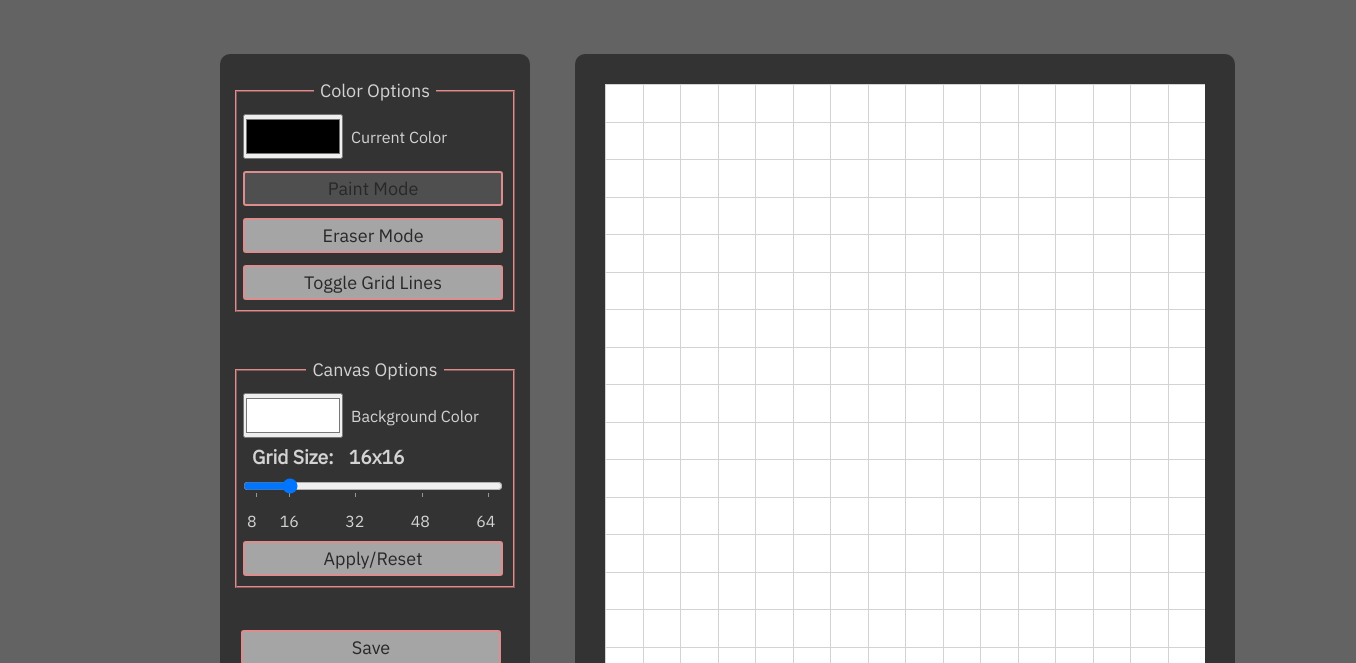
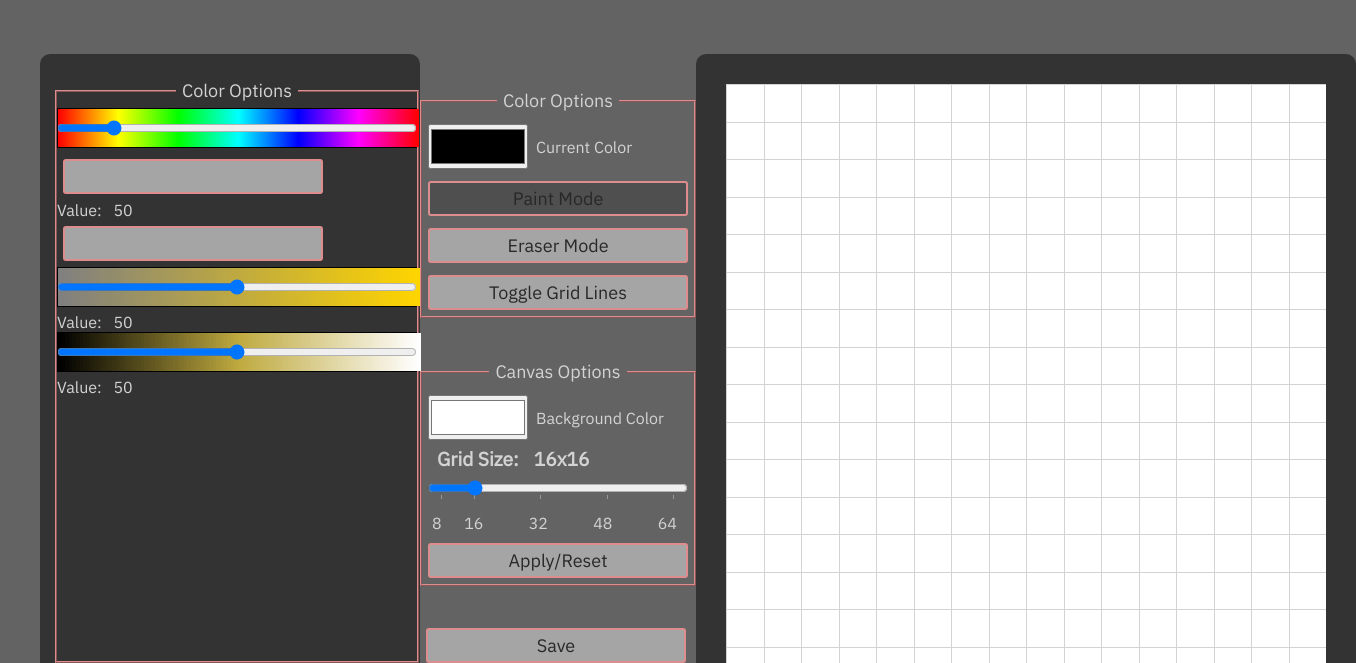
Before and after one commit to bakankaya/pixel-paint, a plain HTML site: page index.html in a window 1280 px wide. Shown: the part 112-775 px from the top of the page, 1356 px wide, since content can reach past the window. Drawn offline with Linux system fonts and the light colour scheme.

Commit message:
Hue Sliders added, code needs refined

```diff
--- a/index.html
+++ b/index.html
@@ -2,19 +2,47 @@
 <html lang="en">
 <head>
     <meta charset="UTF-8">
-    <meta http-equiv="X-UA-Compatible" content="IE=edge">
-    <!-- <meta name="viewport" content="width=device-width, initial-scale=1.0"> -->
+    <meta name="viewport" content="width=device-width, initial-scale=1.0">
+    <meta name="description" content="An online simple pixel-art creator">
+    <meta name="keywords" content="pixel-art, pixel">
+    <meta name="author" content="bakankaya">
+
+    <link rel="stylesheet" href="style.css">
+    <link rel="icon" href="">
 
     <title>Pixel Paint</title>
-
-    <link rel="stylesheet" href="style.css">
 </head>
 <body>
     <h2>Pixel Paint</h2>
-    <p id="message">This webpage is designed to work on desktop. On touchscreens it may not work well.</p>
+    <p id="message">This webpage is designed to work on desktop. On mobile screens, it may not work well.</p>
     <div class="main">
         <div id="control-panel">
-        <fieldset><legend>Color Options</legend>
+            <fieldset>
+                <legend>Color Options</legend>
+                <div id="wrapper">
+                    <div class="Hue"></div>
+                    <input type="range" min="0" max="360" value="50" class="slider" id="hueRange">
+                </div>
+                <button></button>
+                <p>Value: <span id="hue"></span></p>
+                <button></button>
+                <div id="wrapper">
+                    <div class="Sat"></div>
+                    <input type="range" min="0" max="100" value="50" class="slider" id="myRange2">
+                </div>
+                <p>Value: <span id="demo2"></span></p>
+                <div id="wrapper">
+                    <div class="Light"></div>
+                    <input type="range" min="0" max="100" value="50" class="slider" id="myRange3">
+                </div>
+                <p>Value: <span id="demo3"></span></p>
+            </fieldset>
+        </div>
+        <div id="control-panel-old">
+            </fieldset>
+            <fieldset>
+                <legend>Color Options</legend>
+
                 <div class="current-color">
                     <input id="current-color" type="color" value="#000000"><span>Current Color</span>
                 </div>
@@ -22,7 +50,8 @@
                 <button id="eraser">Eraser Mode</button>
                 <button id="toggle">Toggle Grid Lines</button>
             </fieldset>
-        <fieldset><legend>Canvas Options</legend>
+            <fieldset>
+                <legend>Canvas Options</legend>
                 <div class="backg-color">
                     <input id="backg-color" type="color" value="#ffffff"><span>Background Color</span>
                 </div>
@@ -45,7 +74,8 @@
                 <a href="https://github.com/bakankaya" target="_blank"><img src="sources/github-mark-white.png" alt="github" style="width:20px; border:initial"></a></p>
             </div>
         </div>
-    <div id="canvas" draggable="false"></div>
+        <div id="canvas" draggable="false">
+        </div>
     </div>
 
     <script src="pixel-paint.js"></script>
--- a/pixel-paint.js
+++ b/pixel-paint.js
@@ -1,15 +1,16 @@
 
-//*********************************************************************************
+//***************************************************************************
 // A warning for small screens
+//***************************************************************************
 
 if (window.innerWidth < 500){
     document.getElementById("message").style.display = "block";
 }
 
-//**********************************************************************************
 
-
+//***************************************************************************
 // Color Definers
+//***************************************************************************
 
 let color = document.querySelector('#current-color').value;
 let bgcolor = document.querySelector('#backg-color').value;
@@ -25,10 +26,10 @@ backgroundColor.addEventListener('input', e =>{
     bgcolor = e.target.value;
 })
 
-//************************************************************************************
 
-
+//***************************************************************************
 // Buttons and Modes fot the Control Panel
+//***************************************************************************
 
 let cmode = 'color';
 document.getElementById('eraser').addEventListener('click', ()=>{ cmode = 'eraser'; modeSwitch();})
@@ -59,10 +60,10 @@ gridnum.addEventListener("input",(event) =>{
     num = gridnum.value;
     })
 
-//*****************************************************************************************
 
-
+//***************************************************************************
 // Creating a Canvas with the range input
+//***************************************************************************
 
 function cleanCanvas(){
     document.querySelector('#canvas').innerHTML = null;
@@ -96,18 +97,94 @@ function createCanvas(num){
 
 createCanvas(num);
 
-//******************************************************************************************
 
+
+//***************************************************************************
+// HSL Sliders
+//***************************************************************************
+
+function hueslider(){
+    let min = 360/360;
+    document.querySelector('.Hue').style.gridTemplateColumns =  `repeat(361, ${min}px)`;
+
+    for(let j=0; j<=360; j++){
+        let miin = document.createElement("div");
+        miin.className = "miin-clr";
+        miin.style.backgroundColor = `hsl(${j},100%, 50%)`;
+        document.querySelector('.Hue').appendChild(miin);
+    }
+}
+
+hueslider();
+
+var slider = document.getElementById("hueRange");
+var output = document.getElementById("hue");
+output.innerHTML = slider.value;
+
+slider.oninput = function() {
+  output.innerHTML = this.value;
+  document.querySelector('.Sat').innerHTML = null;
+  document.querySelector('.Light').innerHTML = null;
+  satslider();
+  lightslider();
+}
+
+function satslider(){
+    let min2 = 360/100;
+    document.querySelector('.Sat').style.gridTemplateColumns =  `repeat(101, ${min2}px)`;
+
+    for(let j=0; j<=100; j++){
+        let miin2 = document.createElement("div");
+        miin2.className = "miin-clr";
+        miin2.style.backgroundColor = `hsl(${output.innerHTML},${j}%, 50%)`;
+        document.querySelector('.Sat').appendChild(miin2);
+    }
+}
+satslider();
+
+function lightslider(){
+    let min2 = 360/100;
+    document.querySelector('.Light').style.gridTemplateColumns =  `repeat(101, ${min2}px)`;
+
+    for(let j=0; j<=100; j++){
+        let miin2 = document.createElement("div");
+        miin2.className = "miin-clr";
+        miin2.style.backgroundColor = `hsl(${output.innerHTML}, 50%, ${j}%)`;
+        document.querySelector('.Light').appendChild(miin2);
+    }
+}
+lightslider();
+
+
+
+var slider2 = document.getElementById("myRange2");
+var output2 = document.getElementById("demo2");
+output2.innerHTML = slider2.value;
+
+slider2.oninput = function() {
+  output2.innerHTML = this.value;
+}
+
+var slider3 = document.getElementById("myRange3");
+var output3 = document.getElementById("demo3");
+output3.innerHTML = slider3.value;
+
+slider3.oninput = function() {
+  output3.innerHTML = this.value;
+}
+//***************************************************************************
 // Mouse Tracking - To Draw lines
+//***************************************************************************
 
 let canvas = document.getElementById('canvas');
 let mouseDown = false;
 canvas.addEventListener('mousedown',()=>{ mouseDown = true;})
 canvas.addEventListener('mouseup',()=>{ mouseDown = false;})
 
-//*****************************************************************************************
 
+//***************************************************************************
 // Canvas Actions to call
+//***************************************************************************
 
 function changeColor(e){
     if (e.type === 'mouseover' && !mouseDown) return // This means if event is mouseover, mouseDown must be true so it keeps drawing
@@ -125,5 +202,3 @@ function gridToggle(){
         e.classList.toggle('pixel-grd');
     });
 }
-
-//******************************************************************************************
--- a/style.css
+++ b/style.css
@@ -18,11 +18,9 @@
     margin:0;
     padding: 0;
     overflow:visible;
-
 }
 
 html{
-    position: relative;
     min-height: 100%;
     background-color: var(--color-bg);
     font-family: 'IBM Plex Sans', sans-serif;
@@ -50,7 +48,7 @@ h2{
     align-items: center;
     justify-content: flex-start;
     max-width: 1200px;
-    margin: 0 auto 0 220px;
+    margin:auto ;
 }
 
 /********************************************************************
@@ -59,7 +57,7 @@ These are placed by hand with margins and stuff, so thread carefully
 *********************************************************************/
 
 #control-panel{
-    width: 310px;
+    width: 380px;
     height: 660px;
     padding: 15px;
     background-color: var(--color-cnvs-shd);
@@ -68,9 +66,63 @@ These are placed by hand with margins and stuff, so thread carefully
 }
 
 fieldset{
+    position: relative;
     border:2px ridge var(--color-fnt);
     margin-bottom: 36px;
     margin-top: 4px;
+}
+
+#wrapper{
+    position: relative;
+    height: 45px;
+    width: 360px;
+}
+.Hue{
+    border: black solid 1px;
+    height: 40px;
+    width: 360px;
+    display: grid;
+    position: absolute;
+}
+.Sat{
+    border: black solid 1px;
+    height: 40px;
+    width: 360px;
+    display: grid;
+    position: absolute;
+}
+.Light{
+    border: black solid 1px;
+    height: 40px;
+    width: 360px;
+    display: grid;
+    position: absolute;
+}
+
+.slider{
+    border: black solid 1px;
+    height: 40px;
+    width: 360px;
+    background: none;
+    position: absolute;
+}
+
+.slider::-webkit-slider-thumb {
+-webkit-appearance: none;
+appearance: none;
+width: 3px;
+height: 46px;
+background: none;
+cursor: pointer;
+}
+
+.slider::-moz-range-thumb {
+width: 2px;
+height: 43px;
+background: none;
+border: black solid 3px;
+border-radius: 0%;
+cursor: pointer;
 }
 
 legend{
@@ -112,7 +164,7 @@ button.active{
     background-color: var(--color-bg3);
 }
 
-input[type=range]{
+#grid-size{
     padding: 6px;
     width: 260px;
     margin-left: 6px;
```
Also changed, not shown: 1 other file. Lines whose indentation alone changed are shown as unchanged.
